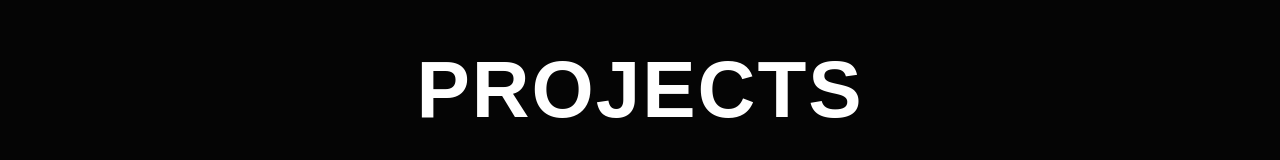
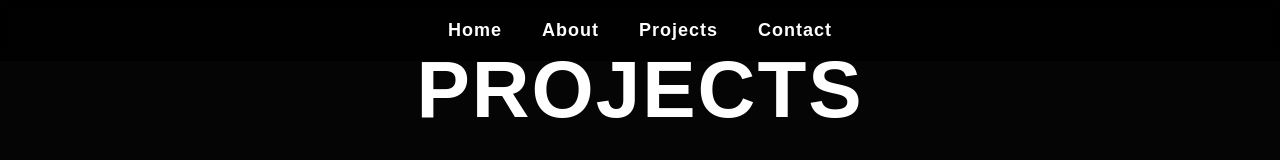
Before and after one commit to ewelinafilipiak97/ewelinafilipiak97.github.io, a plain HTML site: page projects.html in a window 1280 px wide. Shown: the top 160 px of the page. Drawn offline with Linux system fonts and the light colour scheme.

Commit message:
Update projects.html

```diff
--- a/projects.html
+++ b/projects.html
@@ -16,6 +16,38 @@ body{
     background:#050505;
     color:white;
     font-family:Arial, Helvetica, sans-serif;
+}
+
+.navbar{
+    position: fixed;
+    top: 0;
+    left: 0;
+    width: 100%;
+
+    display: flex;
+    justify-content: center;
+    gap: 40px;
+
+    padding: 20px 0;
+
+    background: rgba(0,0,0,0.8);
+    backdrop-filter: blur(5px);
+
+    z-index: 1000;
+}
+
+.navbar a{
+    color: white;
+    text-decoration: none;
+    font-size: 18px;
+    font-weight: bold;
+    letter-spacing: 1px;
+
+    transition: 0.3s;
+}
+
+.navbar a:hover{
+    color: #c9a86a;
 }
 
 .projects-section{
@@ -85,6 +117,13 @@ body{
 
 </head>
 <body>
+
+    <nav class="navbar">
+    <a href="index.html">Home</a>
+    <a href="about.html">About</a>
+    <a href="projects.html">Projects</a>
+    <a href="contact.html">Contact</a>
+</nav>
 
 <section class="projects-section">
 
```
